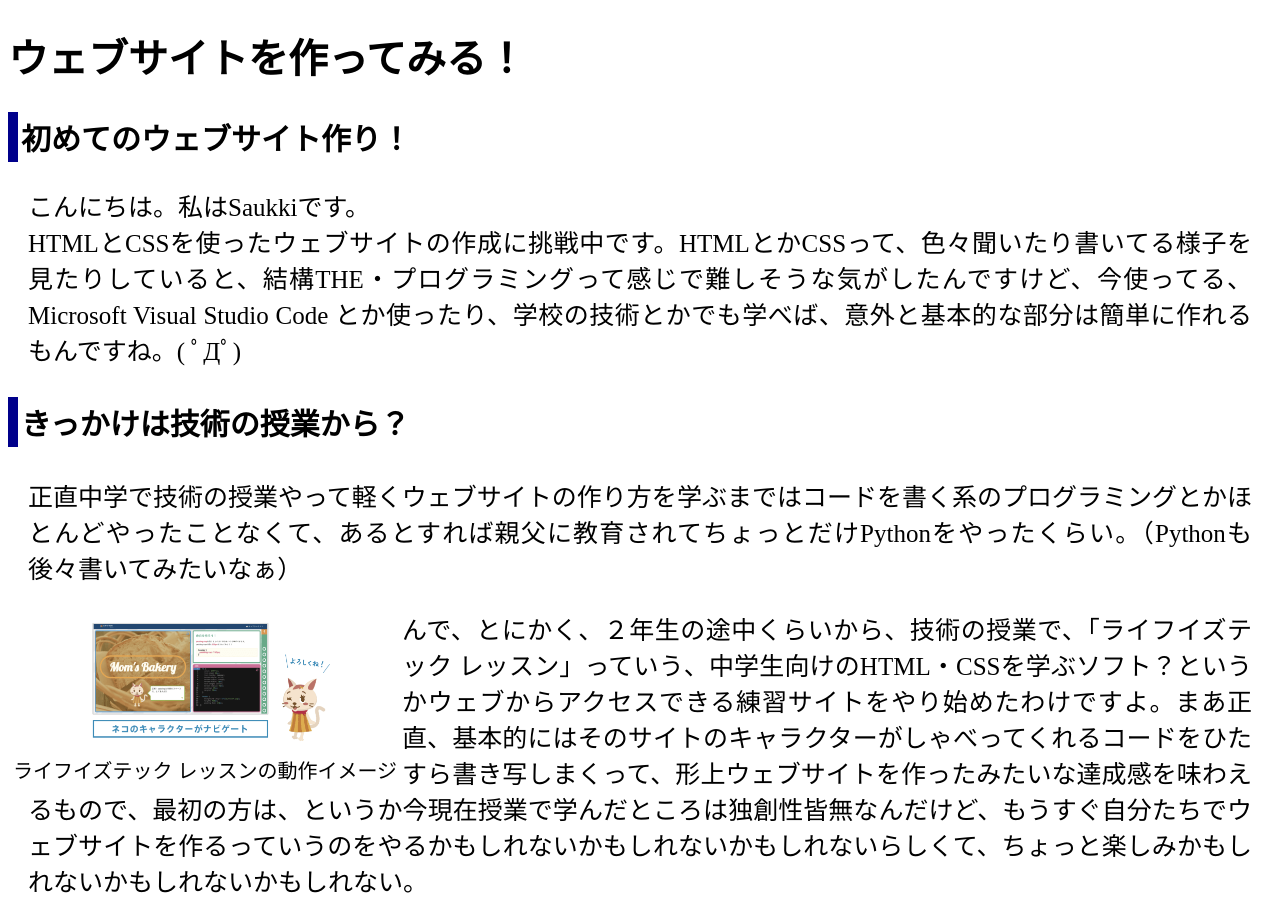
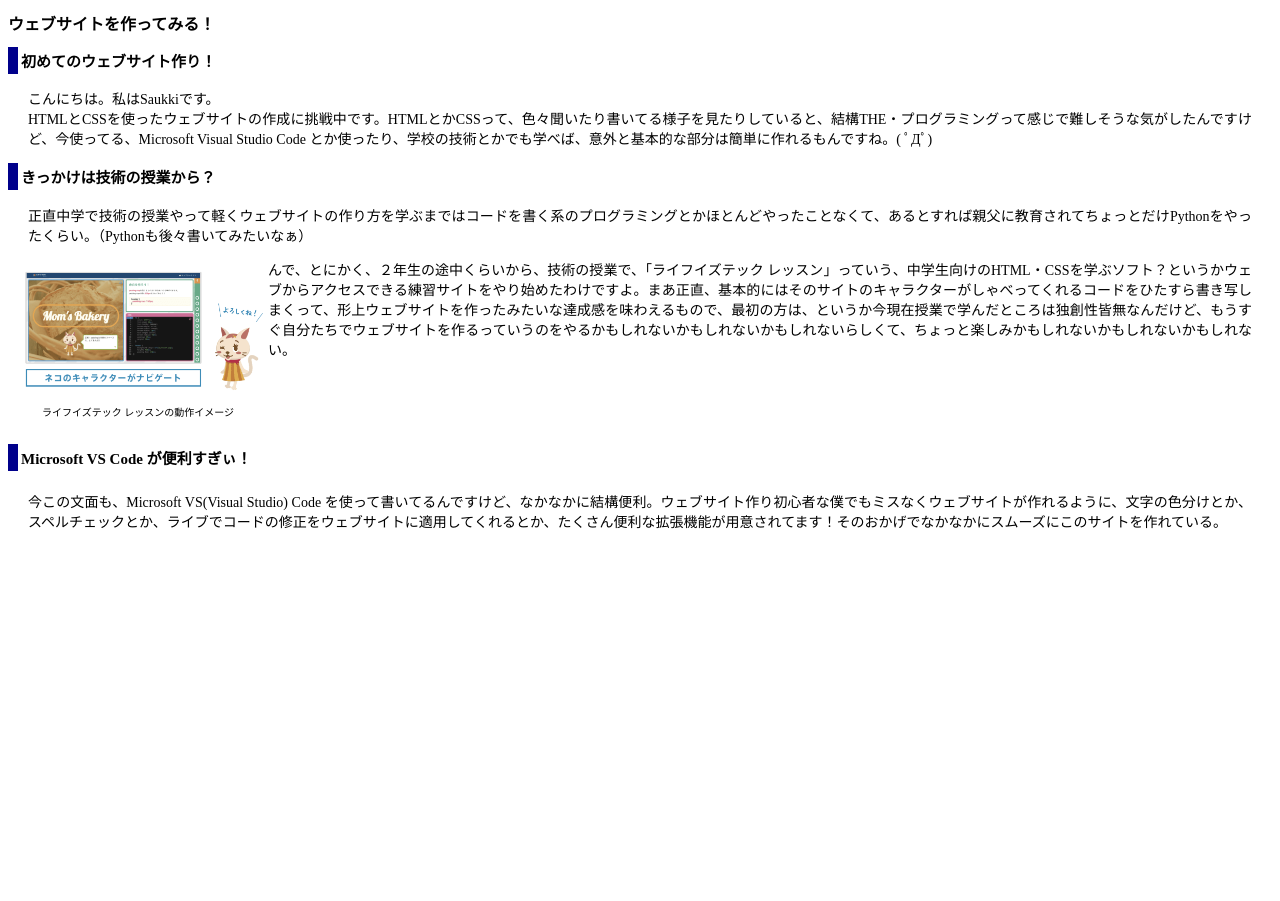
Before and after one commit to Ukkino1014/-Web-, a plain HTML site: page index.html in a window 1280 px wide. Shown: the top 901 px of the page. After the commit the page ends 800 px from the top, so only its background shows below. Drawn offline with Linux system fonts and the light colour scheme.

Commit message:
Update style.css

```diff
--- a/style.css
+++ b/style.css
@@ -2,13 +2,15 @@
 
 h1{
     color: #000000;
-    font-size: 40px;
+    font-size: 16px;
+    font-weight: bold;
 }
 
 h2{
-    font-size: 30px;
+    font-size: 15px;
     border-left:10px solid #00008b;
     padding: 3px;
+    font-weight: bold;
 }
 
 p{
@@ -16,13 +18,14 @@ p{
     padding-left: 20px;
     padding-right: 20px;
     text-align: justify;
-    font-size: 25px;
+    font-size: 14px;
 }
 
 h3{
-    font-size: 30px;
+    font-size: 15px;
     border-left: 10px solid #00008b;
     padding: 3px;
+    font-weight: bold;
 }
 
 figure{
@@ -32,7 +35,7 @@ figure{
 }
 
 figcaption{
-    font-size: 20px;
+    font-size: 10px;
     color: black;
     margin-top: 2px;
     display: block;
@@ -42,7 +45,8 @@ figcaption{
 }
 
 h4{
-    font-size: 30px;
+    font-size: 15px;
     border-left: 10px solid #00008b;
     padding: 3px;
+    font-weight: bold;
 }
```
